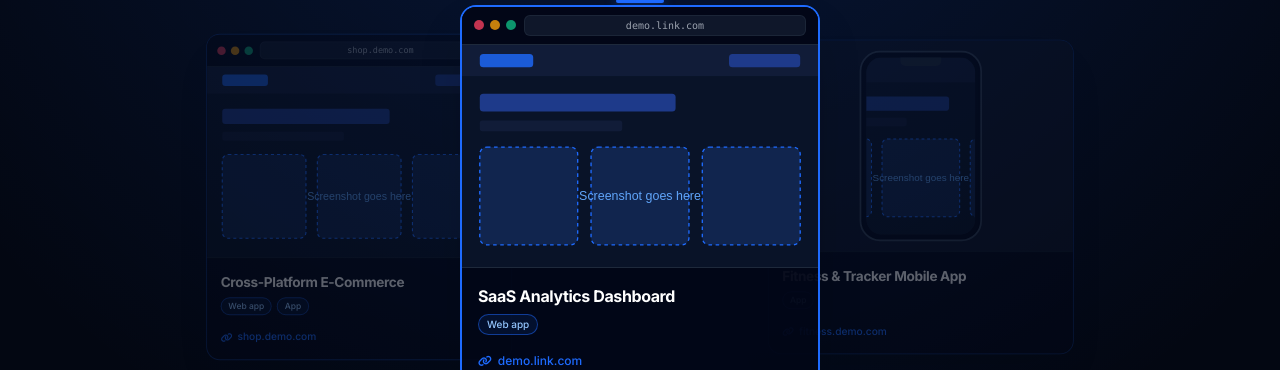
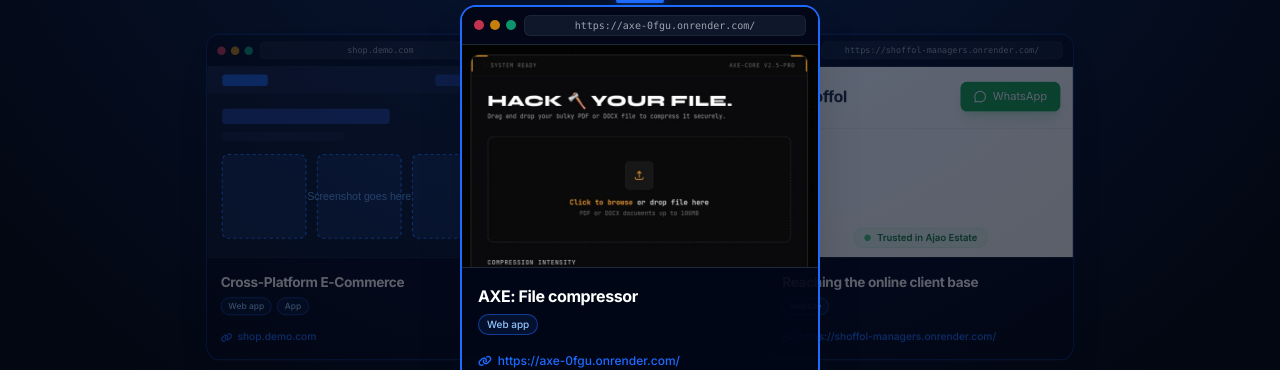
Before and after one commit to ugochukwudavid321/IMPUSLENOCODE.PORTFOLIO.SITE, a plain HTML site: page index.html in a window 1280 px wide. Shown: the part 589-959 px from the top of the page. Drawn offline with nearby package versions, Linux system fonts and the light colour scheme.

Commit message:
projects 1 to 3 added remains the 4th

```diff
--- a/index.html
+++ b/index.html
@@ -361,29 +361,30 @@
       projects: [
         {
           id: 1,
-          title: "SaaS Analytics Dashboard",
+          title: "AXE: File compressor",
           types: ["Web app"],
-          link: "https://demo.link.com",
-          linkText: "demo.link.com",
-          image: "",
+          link: "https://axe-0fgu.onrender.com/",
+          linkText: "https://axe-0fgu.onrender.com/",
+          image: "images/Project_1.jpg",
           scrollPreview: false
         },
         {
           id: 2,
-          title: "Fitness & Tracker Mobile App",
-          types: ["App"],
-          link: "https://fitness.demo.com",
-          linkText: "fitness.demo.com",
-          image: "",
+          title: "Reaching the online client base",
+          types: ["website"],
+          link: "https://shoffol-managers.onrender.com/",
+          linkText: "https://shoffol-managers.onrender.com/",
+          image: "images/Project_3.jpg",
+
           scrollPreview: false
         },
         {
           id: 3,
-          title: "Fintech Platform",
-          types: ["Website", "Web app"],
-          link: "https://fintech.demo.com",
-          linkText: "fintech.demo.com",
-          image: "",
+          title: "Student leader tools ",
+          types: ["Website"],
+          link: "https://goodness-cbn.onrender.com",
+          linkText: "https://goodness-cbn.onrender.com",
+          image: "images/Project_2.jpg",
           scrollPreview: false
         },
         {
```
Also changed, not shown: images/Project_1.jpg (added), images/Project_2.jpg (added), images/Project_3.jpg (added).
